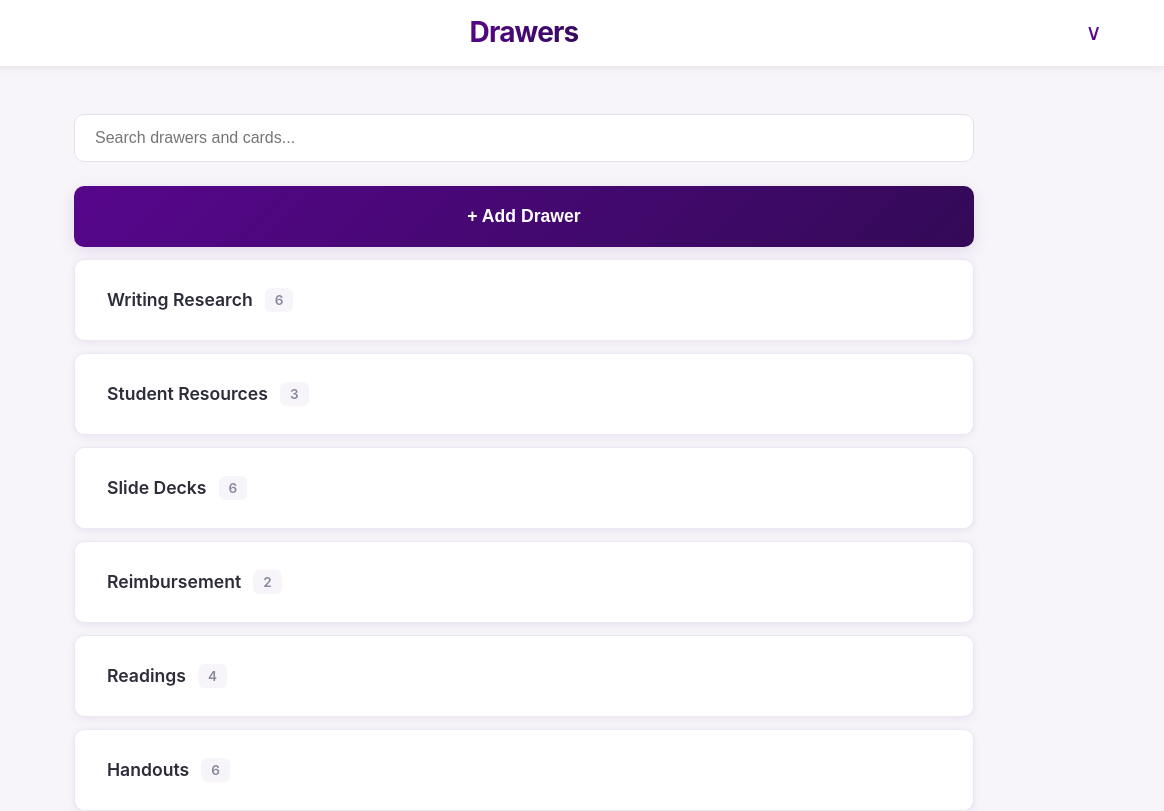
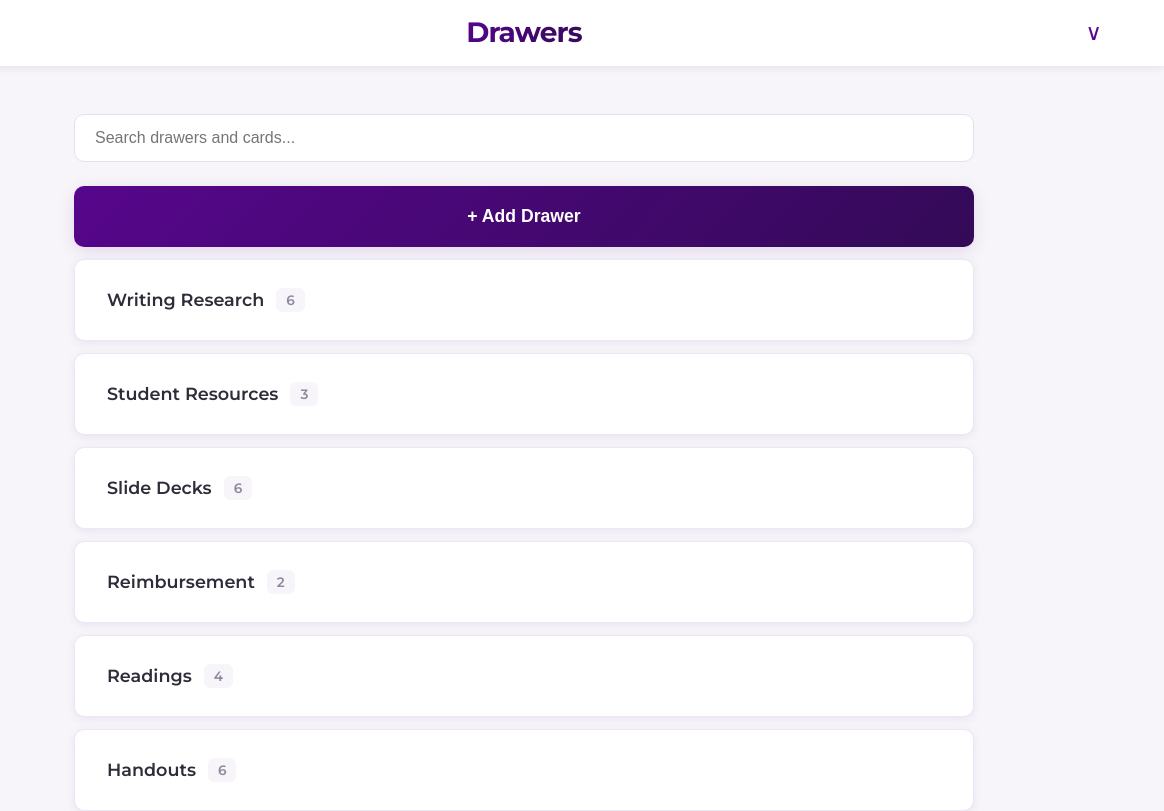
Before and after one commit to landfair/DrawersEWPsite, a plain HTML site: page index.html in a window 1280 px wide. Shown: the top 811 px of the page, 116-1280 px from the left. Drawn offline with Linux system fonts and the light colour scheme; a web font is replaced by a local one.

Commit message:
Add Font Awesome and Montserrat stylesheet links

```diff
--- a/index.html
+++ b/index.html
@@ -4,6 +4,8 @@
   <meta charset="UTF-8">
   <meta name="viewport" content="width=device-width, initial-scale=1.0">
   <title>Drawers - Resource Organization</title>
+  <link rel="stylesheet" href="https://cdnjs.cloudflare.com/ajax/libs/font-awesome/6.0.0/css/all.min.css">
+  <link href="https://fonts.googleapis.com/css2?family=Montserrat:wght@400;500;600;700;900&display=swap" rel="stylesheet">
   <style>
     /* NYU Perstare Font */
     @font-face {
@@ -90,7 +92,7 @@
 }
 
 body {
-  font-family: 'NYU Perstare', -apple-system, BlinkMacSystemFont, 'Segoe UI', Roboto, sans-serif;
+  font-family: 'NYU Perstare', 'Montserrat', sans-serif;
   margin: 0;
   padding: 0;
   background-color: var(--background-color);
```
